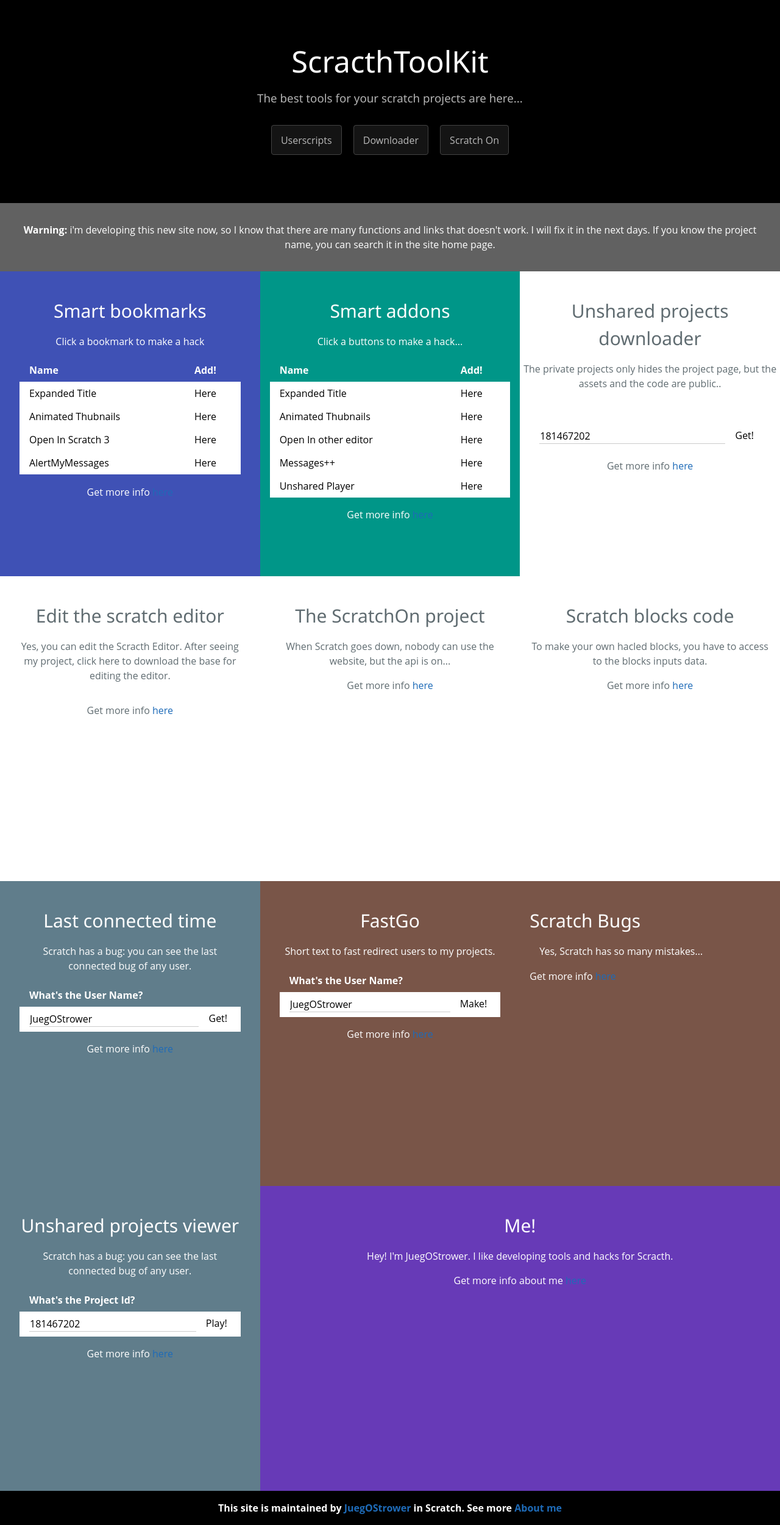
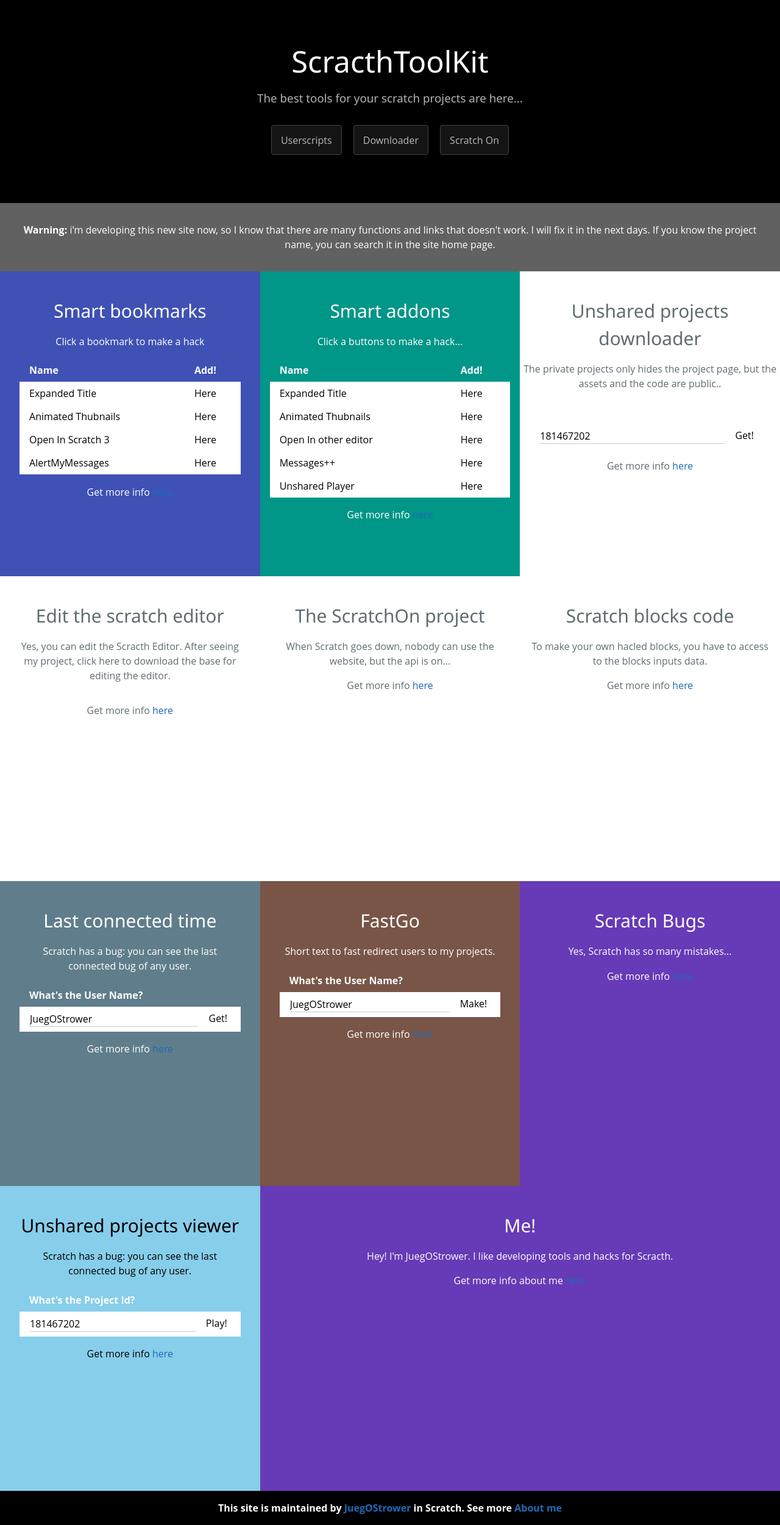
Before and after one commit to JuegOStrower/juegostrower.github.io, a Jekyll site: the page index.html, which Jekyll copies as it is, in a window 1280 px wide. Shown: the whole page at 61% size. Built offline with Jekyll 4.4.1, drawn with Linux system fonts in a browser that asks for light colours; comment, search, counter and statistics services are not loaded.

Commit message:
Update index.html

```diff
--- a/index.html
+++ b/index.html
@@ -161,16 +161,16 @@
         </div>
         <p>Get more info <a href="fastgo">here</a></p></div>
   </div>
-          <div class="w3-third w3-brown w3-container" style="min-height:500px">
-    <div class="w3-padding-32">
+  <div class="w3-third w3-deep-purple w3-container" style="min-height:500px">
+    <div class="w3-padding-32 w3-center">
       <h2>Scratch Bugs</h2>
       <p class="w3-container">Yes, Scratch has so many mistakes...</p>
-    <p>Get more info <a href="bugs">here</a></p>
-</div>
+      <p>Get more info <a href="bugs">here</a></p>
+    </div>
   </div>
 </div>
 <div class="w3-row">
-  <div class="w3-third w3-blue-gray w3-container" style="min-height:500px">
+  <div class="w3-third w3-light-blue w3-container" style="min-height:500px">
     <div class="w3-padding-32 w3-center">
       <h2>Unshared projects viewer</h2>
       <p class="w3-container">Scratch has a bug: you can see the last connected bug of any user.</p>
```
